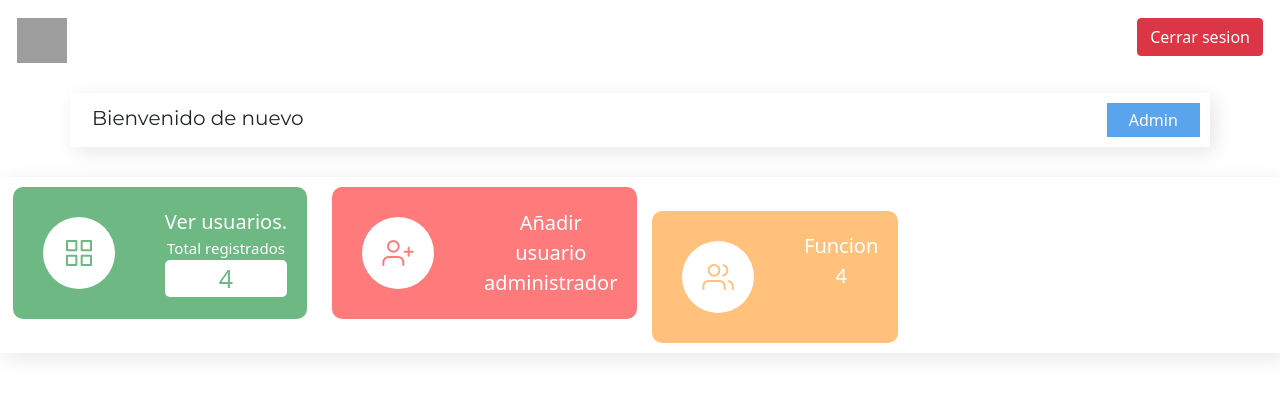
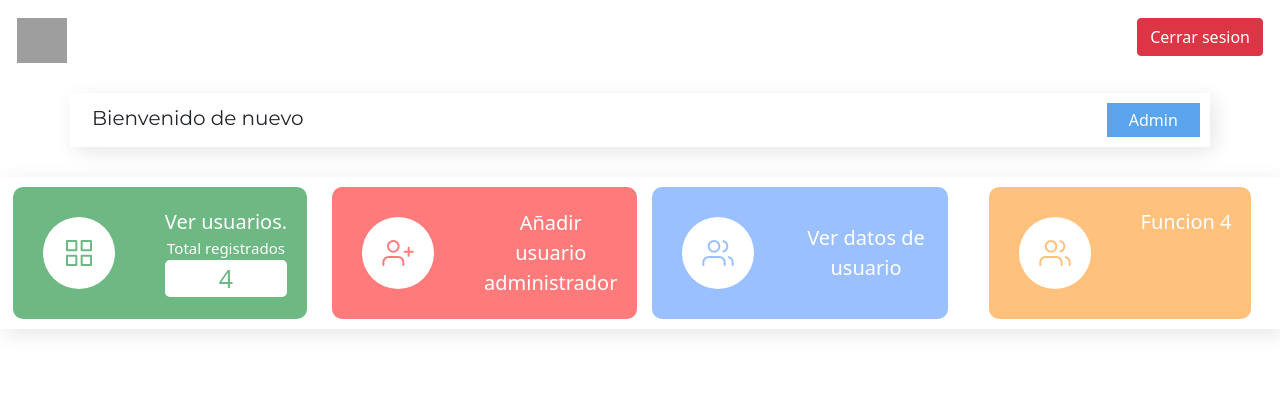
Before and after one commit to marcus-skim/propositosApp, a PHP site: page /admin-panel.php in a window 1280 px wide. Shown: the top 397 px of the page. Run offline with PHP 8.4, Linux system fonts and the light colour scheme; a user stored in the database is signed in; data comes from the database, SQL or seed files in the repository; grey boxes are pictures that could not be loaded.

Commit message:
Creacion de funcion front-end para la funcion ver usuarios.

```diff
--- a/admin-panel.php
+++ b/admin-panel.php
@@ -105,7 +105,13 @@ if (isset($_SESSION['name'])) {
 
             <div class="col-sm-3">
                 <div class="box3">
-
+                    <div class="icon d-flex align-self-center">
+                        <img class="icon-image" src="./icons/users3.svg" alt="">
+                    </div>
+                    <div class="info d-flex align-self-center">
+                        <a class="info-title" href="./view-users.php">Ver datos de usuario</a>
+                    </div>
+                </div>
             </div>
 
             <div class="col-sm-3">
```
Lines whose indentation alone changed are shown as unchanged.
